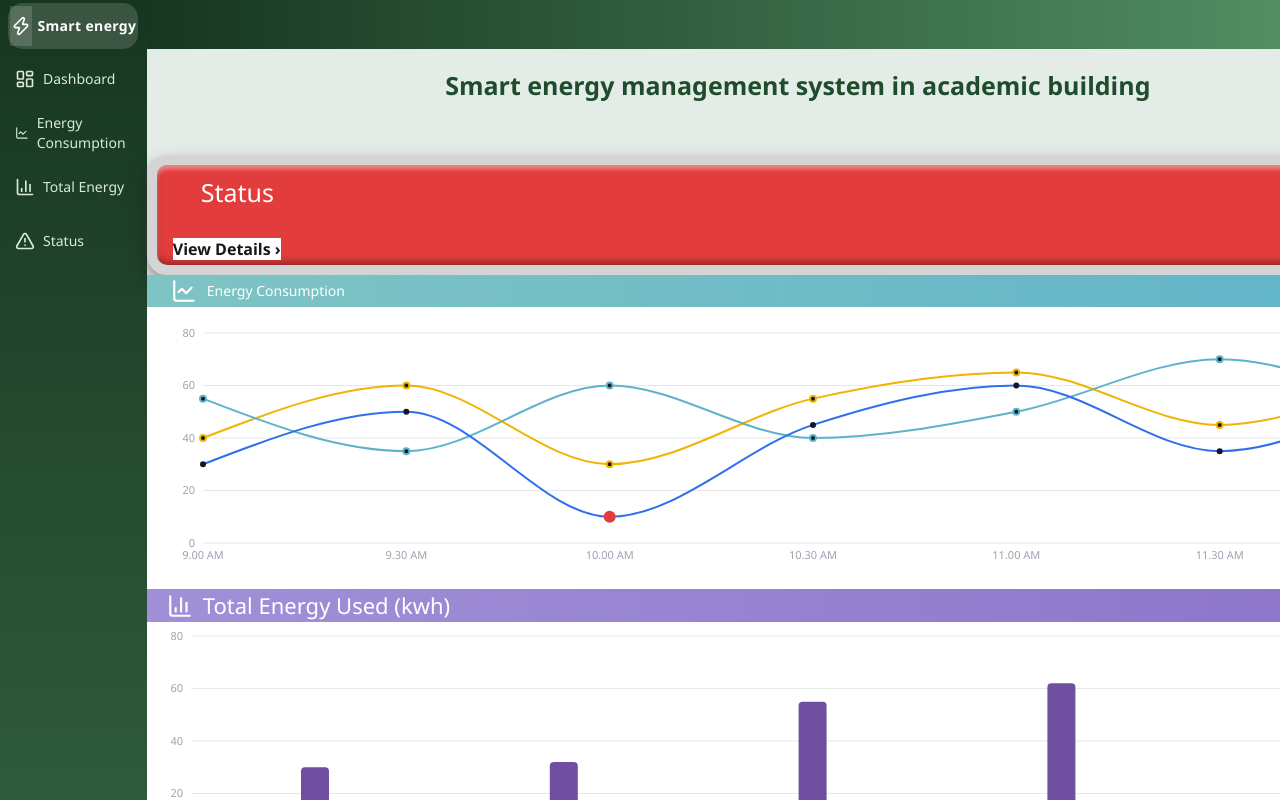
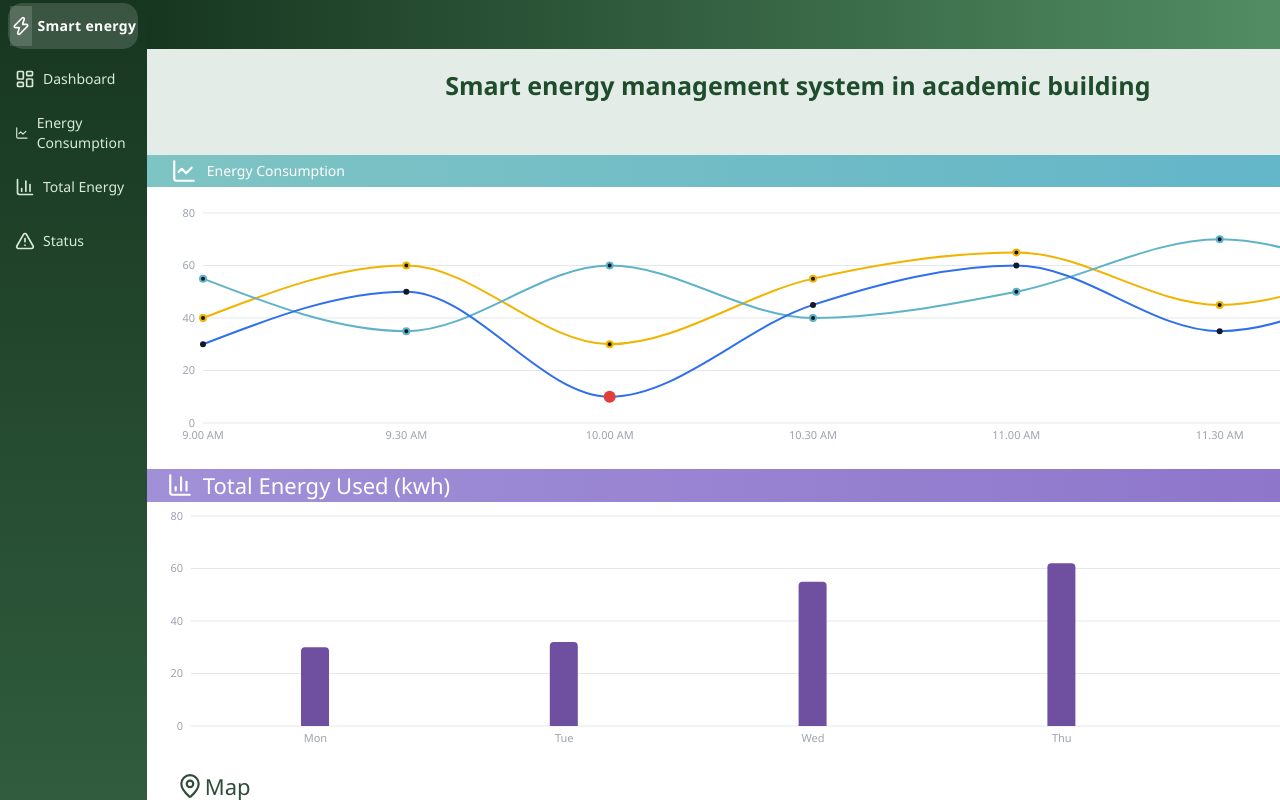
Before and after one commit to Phunsap2547/smart-energy, a Next.js app in the folder frontend/: page /admin in a window 1280 px wide. Shown: the top 800 px of the page. Built offline with nearby package versions, Linux system fonts and the light colour scheme.

Commit message:
Update admin page

```diff
--- a/frontend/app/admin/page.tsx
+++ b/frontend/app/admin/page.tsx
@@ -23,7 +23,6 @@ export default function AdminPage() {
           >
             Smart energy management system in academic building
           </h1>
-        <StatusCard/>
         <EnergyConsumptionChart />
         <TotalEnergyChart />
         <MapCard />
```
